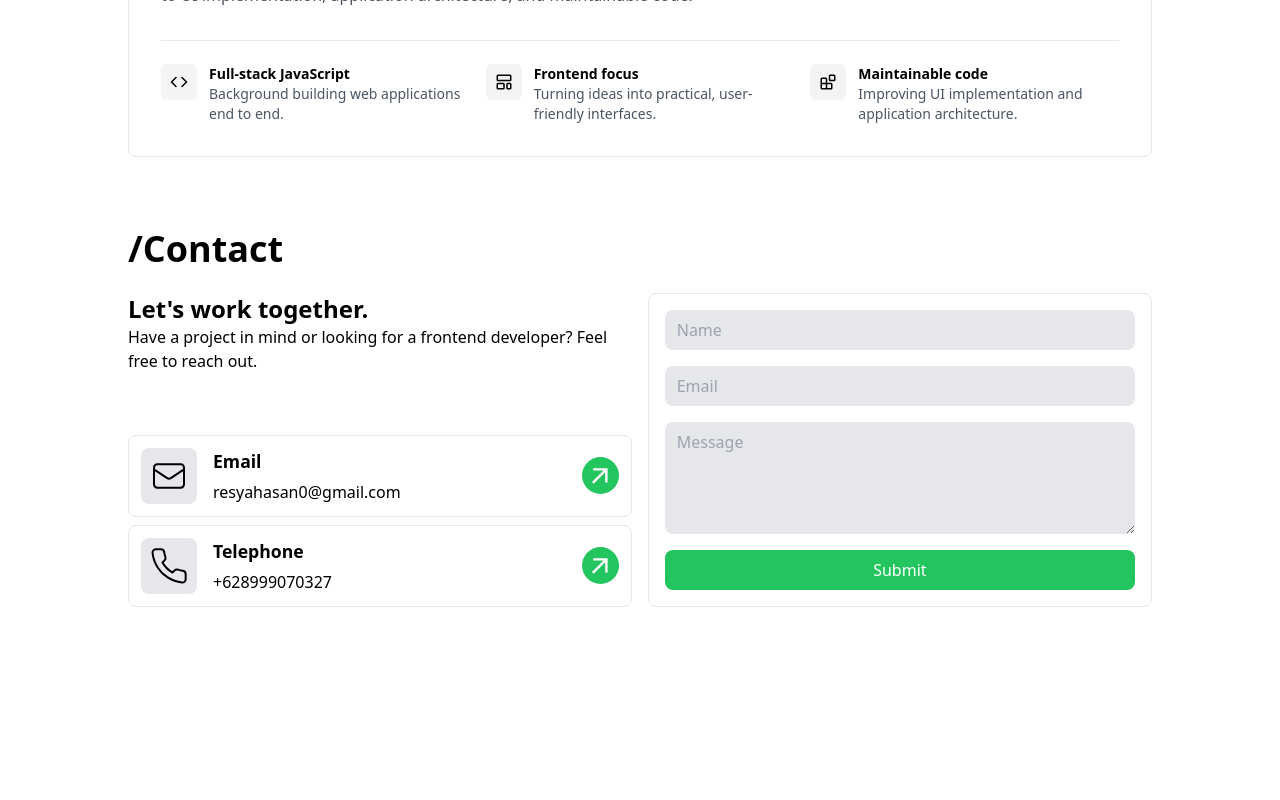
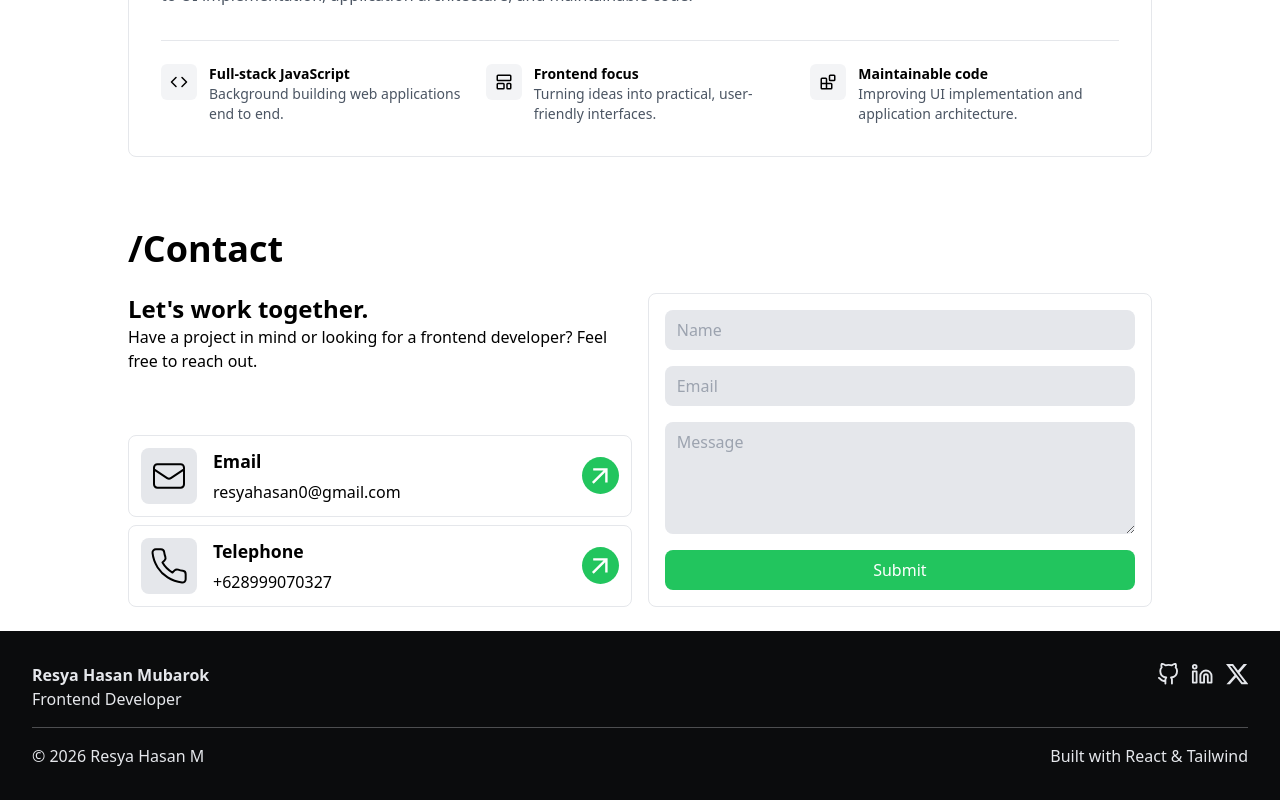
Before and after one commit to Resya-Hasan/portofolio, a React (Vite) app: page / in a window 1280 px wide. Shown: the part 4197-4997 px from the top of the page. Before the commit the page ends 4828 px from the top, so only its background shows below. Built offline with nearby package versions, Linux system fonts and the light colour scheme.

Commit message:
footer done

```diff
--- a/src/App.tsx
+++ b/src/App.tsx
@@ -7,6 +7,7 @@ import Experience from './sections/Experience'
 import Skills from './sections/Skills'
 import AboutMe from './sections/AboutMe'
 import Contact from './sections/Contact'
+import Footer from './sections/Footer'
 
 function App() {
   return (
@@ -19,6 +20,7 @@ function App() {
       <Skills />
       <AboutMe />
       <Contact />
+      <Footer />
     </div>
   )
 }
--- a/src/sections/AboutMe.tsx
+++ b/src/sections/AboutMe.tsx
@@ -39,7 +39,7 @@ const AboutMe = () => {
                 >
                     <motion.span
                         variants={growLine}
-                        className="absolute left-0 top-0 h-px w-full origin-left bg-gray-200"
+                        className="absolute left-0 top-0 h-px w-full origin-left bg-chip"
                     />
 
                     {highlights.map(({ icon: Icon, title, desc }) => (
--- /dev/null
+++ b/src/sections/Footer.tsx
@@ -0,0 +1,27 @@
+import { FiGithub, FiLinkedin } from "react-icons/fi";
+import { BsTwitterX } from "react-icons/bs";
+
+const Footer = () => {
+    return (
+        <section className="relative bg-ink p-8 text-chip">
+            <div className="flex justify-between">
+                <div>
+                    <h5 className="font-bold">Resya Hasan Mubarok</h5>
+                    <span>Frontend Developer</span>
+                </div>
+                <div className="flex text-[1.4rem] gap-3">
+                    <FiGithub />
+                    <FiLinkedin />
+                    <BsTwitterX />
+                </div>
+            </div>
+            <hr className="my-4 border-gray-200/30" />
+            <div className="flex justify-between">
+                <p>© 2026 Resya Hasan M</p>
+                <p>Built with React & Tailwind</p>
+            </div>
+        </section>
+    )
+}
+
+export default Footer
```
